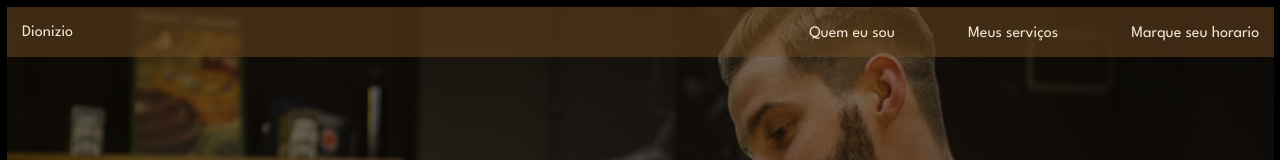
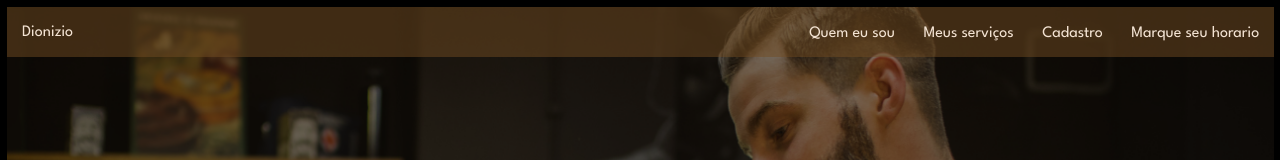
Before and after one commit to Leandroteemo/barber, a plain HTML site: page projetonata/index.html in a window 1280 px wide. Shown: the top 160 px of the page. Drawn offline with Linux system fonts and the light colour scheme.

Commit message:
Criação do cadastro

```diff
--- a/projetonata/index.html
+++ b/projetonata/index.html
@@ -18,6 +18,7 @@
         <ul class="um">
             <li><a >Quem eu sou</a></li>
             <li><a>Meus serviços</a></li>
+            <li><a>Cadastro</a></li>
             <li><a href="https://api.whatsapp.com/send/?phone=5551986692331&text&type=phone_number&app_absent=0">Marque seu horario</a></li>
         </ul>
 
```
Also changed, not shown: projetonata/cadastro.html (added).
